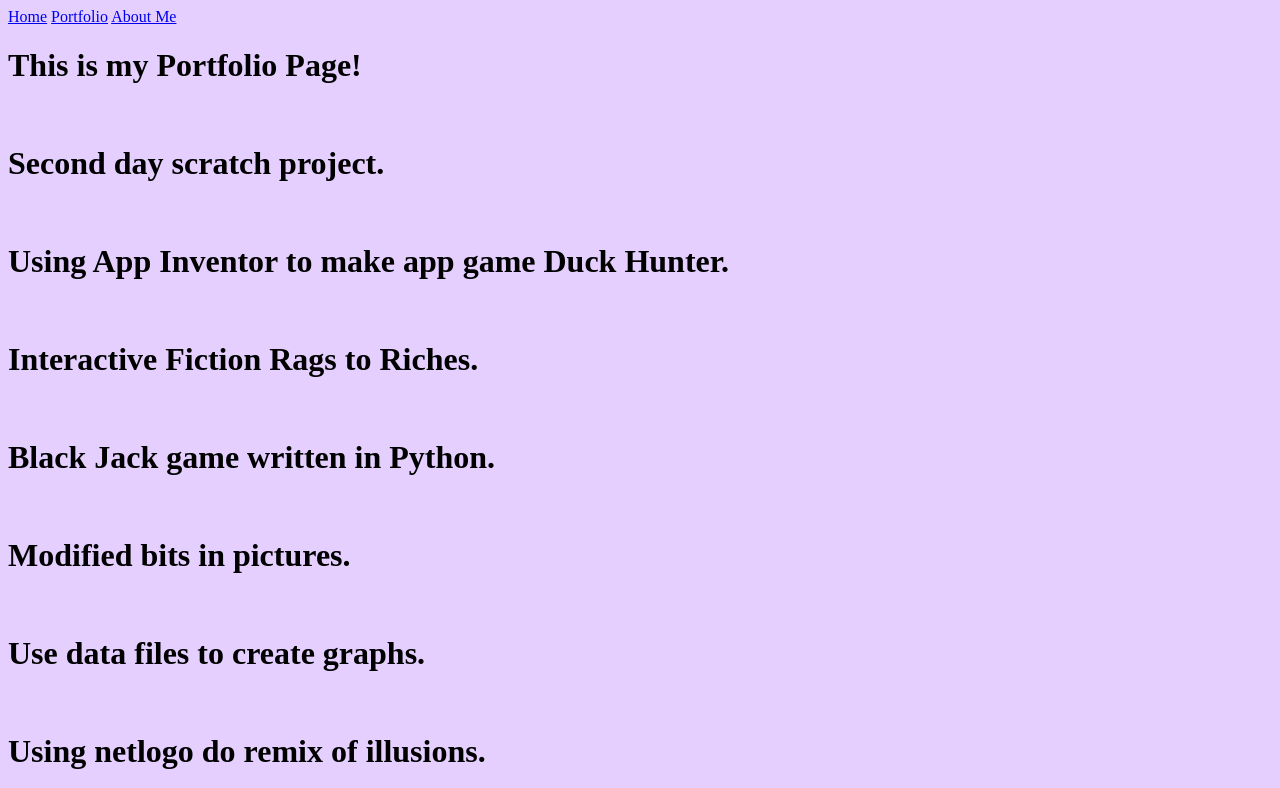
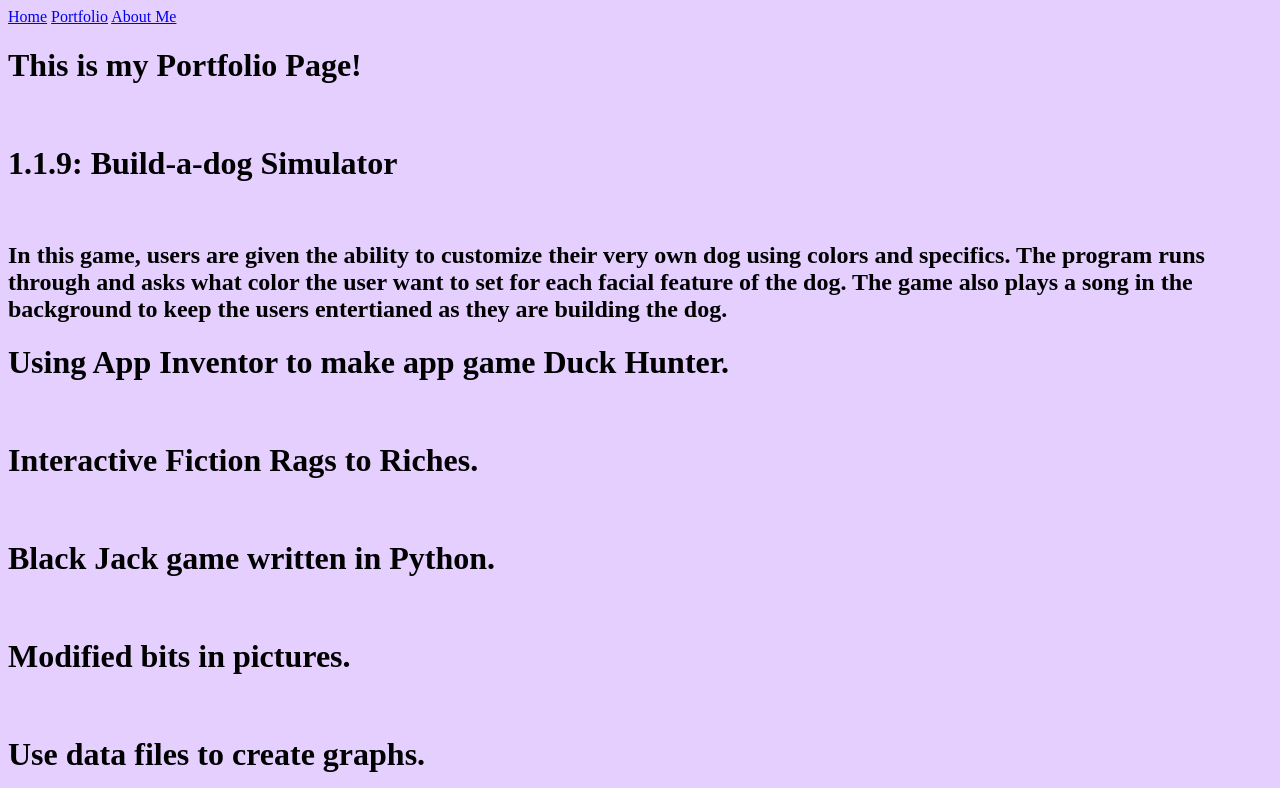
Before and after one commit to 1961503/csp2022, a plain HTML site: page portfolio.html in a window 1280 px wide. Shown: the top 788 px of the page. Drawn offline with Linux system fonts and the light colour scheme.

Commit message:
Update portfolio.html

```diff
--- a/portfolio.html
+++ b/portfolio.html
@@ -10,7 +10,9 @@
     <a href="aboutme.html">About Me</a>
     <h1>This is my Portfolio Page!</h1>
     <br>
-    <h1>   Second day scratch project.</h1>
+    <h1>   1.1.9: Build-a-dog Simulator</h1>
+    <br>
+    <h2>  In this game, users are given the ability to customize their very own dog using colors and specifics. The program runs through and asks what color the user want to set for each facial feature of the dog. The game also plays a song in the background to keep the users entertianed as they are building the dog.
     <br>
     <h1>   Using App Inventor to make app game Duck Hunter.</h1>
     <br>
```
